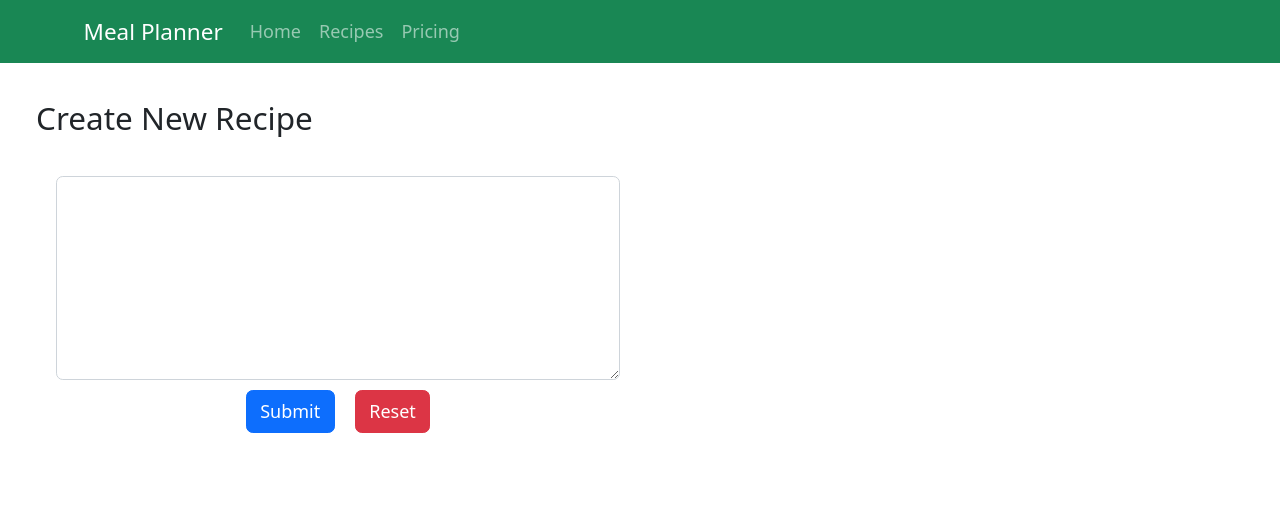
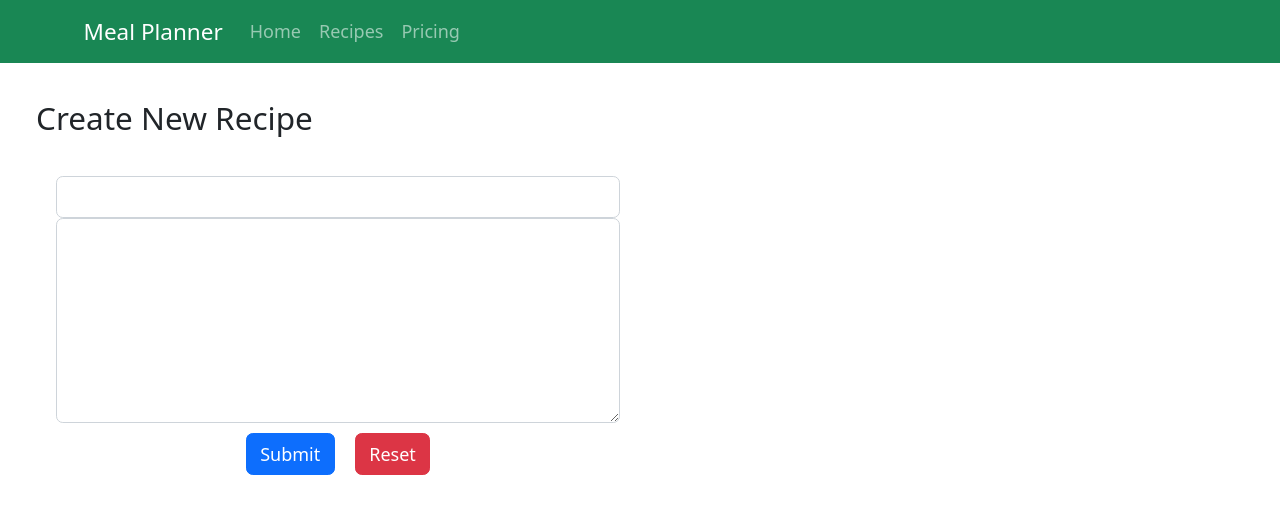
Before and after one commit to tkadima/mealplannerv2, a Next.js app: page /recipes/new in a window 1280 px wide. Shown: the top 514 px of the page. Built offline with nearby package versions, Linux system fonts and the light colour scheme.

Commit message:
Add redux support for recipes

```diff
--- a/helpers/shopping-list.js
+++ b/helpers/shopping-list.js
@@ -2,7 +2,7 @@ import { parseIngredient } from "parse-ingredient";
 var convert = require('convert-units')
 
 const createShoppingList = (recipe, fridgeItems) => {
-    let ingredientList = parseIngredient(recipe)
+    let ingredientList = parseIngredient(recipe.ingredients)
     let shoppingList = ingredientList.filter(ingredient =>  {
         return !fridgeItems.some( f =>  f.name === ingredient.description
             && haveEnoughItemInFridge(ingredient, f))
--- a/pages/recipes/new.js
+++ b/pages/recipes/new.js
@@ -5,28 +5,34 @@ import Form from 'react-bootstrap/Form';
 import Button from 'react-bootstrap/Button';
 import ListGroup from 'react-bootstrap/ListGroup';
 
-import createShoppingList from "../../helpers/shopping-list";
+import createSuggestionList from "../../helpers/shopping-list";
 import Layout from "../../components/layout";
 import data from '../../data.json'
 import ListSuggestion from '../../components/list-suggestion';
 import { addItem, removeItem } from '../../redux/shopping-list-slice';
+import { addRecipe } from '../../redux/recipe-slice'
+import Link from 'next/link'
 
 
 const NewRecipe = () => {
 
     const dispatch = useDispatch();
-    const { shoppingList } = useSelector(state => state.shoppingList)
+    const { shoppingList } = useSelector(state => state.shoppingList);
 
-    const [recipe, setRecipe] = useState('')
+    const [recipe, setRecipe] = useState({})
     const [suggestions, setSuggestions] = useState([]);
     const [submitted, setSubmitted] = useState(false)
 
-    const handleChangeRecipe = (event) => {
-        setRecipe(event.target.value);
+
+    const handleChangeForm = (e) => {
+        e.preventDefault();
+        setRecipe({...recipe, [e.target.name]: e.target.value})
     }
 
-    const handleSubmitRecipe = () => {
-        let list = createShoppingList(recipe, data.fridge);
+    const handleSubmitRecipe = (e) => {
+        e.preventDefault();
+        dispatch(addRecipe(recipe))
+        let list = createSuggestionList(recipe, data.fridge);
         setSuggestions(list);
         setSubmitted(true);
     }
@@ -48,16 +54,18 @@ const NewRecipe = () => {
         setSubmitted(false)
     }
 
+
     return (
         <Layout>
             <h3>Create New Recipe</h3>
             <div className="new recipe" style={{ padding: '10px 0px'}}>
                 <div className=' recipe-form'  style={{ width: '50%', float:'left', padding: '20px' }}>
-                    <Form>
+                    <Form onSubmit={handleSubmitRecipe}>
                         <Form.Group>
-                            <Form.Control as="textarea" rows={7} onChange={handleChangeRecipe} value={recipe}/>
-                            <div className="col text-center" style={{ paddingTop: '10px'}}>
-                                <Button onClick={handleSubmitRecipe} disabled={submitted}>Submit</Button>
+                            <Form.Control as="input" name="name" value={recipe.name} onChange={handleChangeForm}/>
+                            <Form.Control as="textarea" name="ingredients" rows={7} value={recipe.ingredients} onChange={handleChangeForm}/>
+                            <div className="col text-center" style={{ paddingTop: '10px'}}  value={recipe.ingredients}>
+                                <Button onClick={handleSubmitRecipe} disabled={submitted} type="submit">Submit</Button>
                                 <Button onClick={handleReset} variant="danger" type="reset" defaultValue="Reset" style={{ marginLeft: '20px'}}>Reset</Button>
                             </div>
                         </Form.Group>
@@ -79,12 +87,14 @@ const NewRecipe = () => {
                             })
                         }
                         </ListGroup>
-
+                        <Link href="/recipes">
+                            <Button>Finish</Button>
+                        </Link>
                     </div>)
                 }
             </div>
         </Layout>
-    )
+    );
 }
 
 export default NewRecipe;
--- /dev/null
+++ b/redux/recipe-slice.js
@@ -0,0 +1,25 @@
+import { createSlice } from "@reduxjs/toolkit";
+
+export const recipeSlice = createSlice({
+    name: 'recipe',
+    initialState: {
+        recipes: []
+    },
+    reducers: {
+        addRecipe: (state, action) => {
+            state.recipes =  [...state.recipes, action.payload]
+        },
+        removeRecipe: (state, action) => {
+            let index = state.recipes.indexOf(action.payload);
+            state.recipes = [...state.recipes.slice(0, index),
+            ...state.recipes.slice(index + 1)]
+        },
+        clearRecipeList: (state) => {
+            state.recipes = []
+        }
+    }
+})
+
+
+export const { addRecipe, removeRecipe, clearRecipeList } = recipeSlice.actions;
+export default recipeSlice.reducer;
--- a/store.js
+++ b/store.js
@@ -1,8 +1,11 @@
 import { configureStore } from '@reduxjs/toolkit'
 import shoppingListReducer from './redux/shopping-list-slice'
+import recipeReducer from './redux/recipe-slice'
+
 
 export default configureStore({
     reducer: {
-        shoppingList: shoppingListReducer
+        shoppingList: shoppingListReducer,
+        recipe: recipeReducer
     },
 })
```
